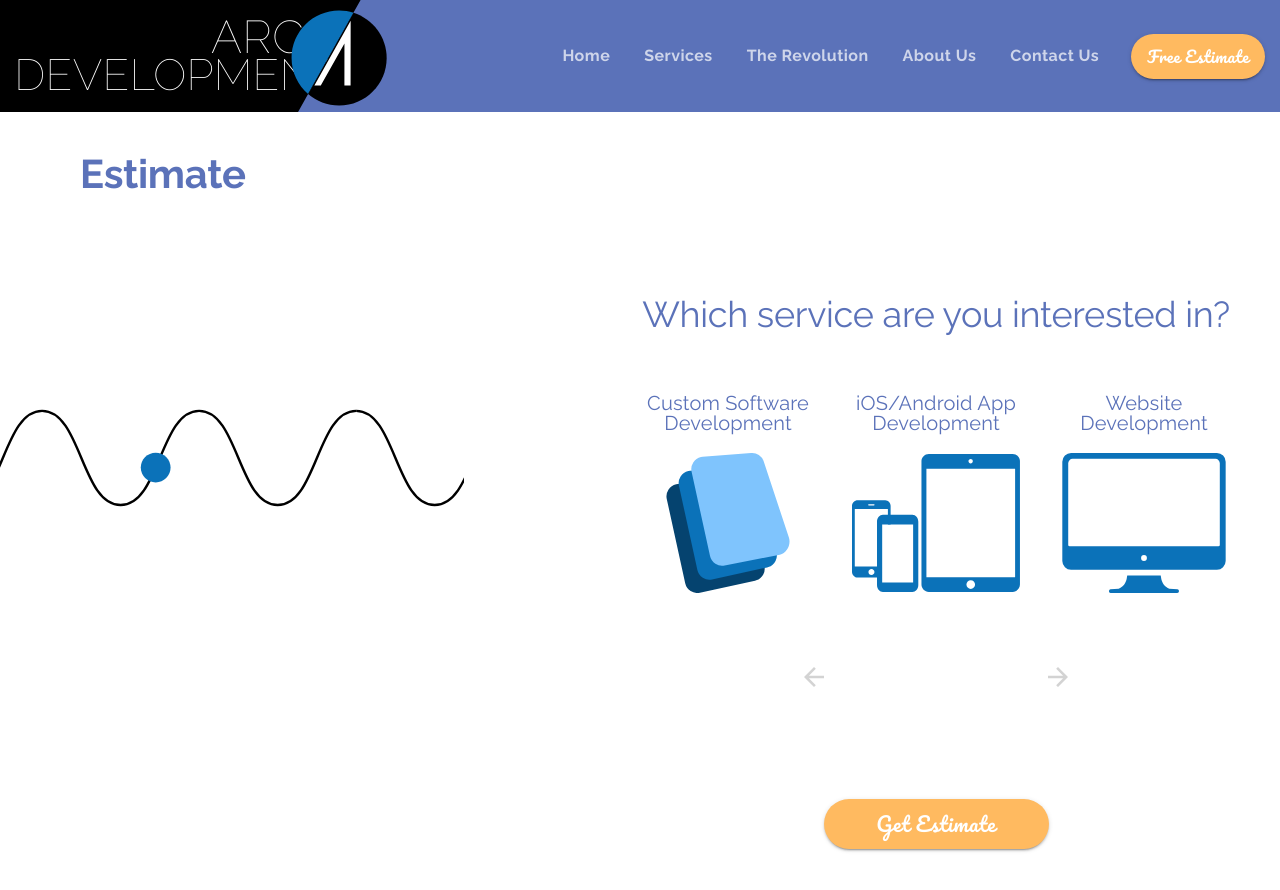
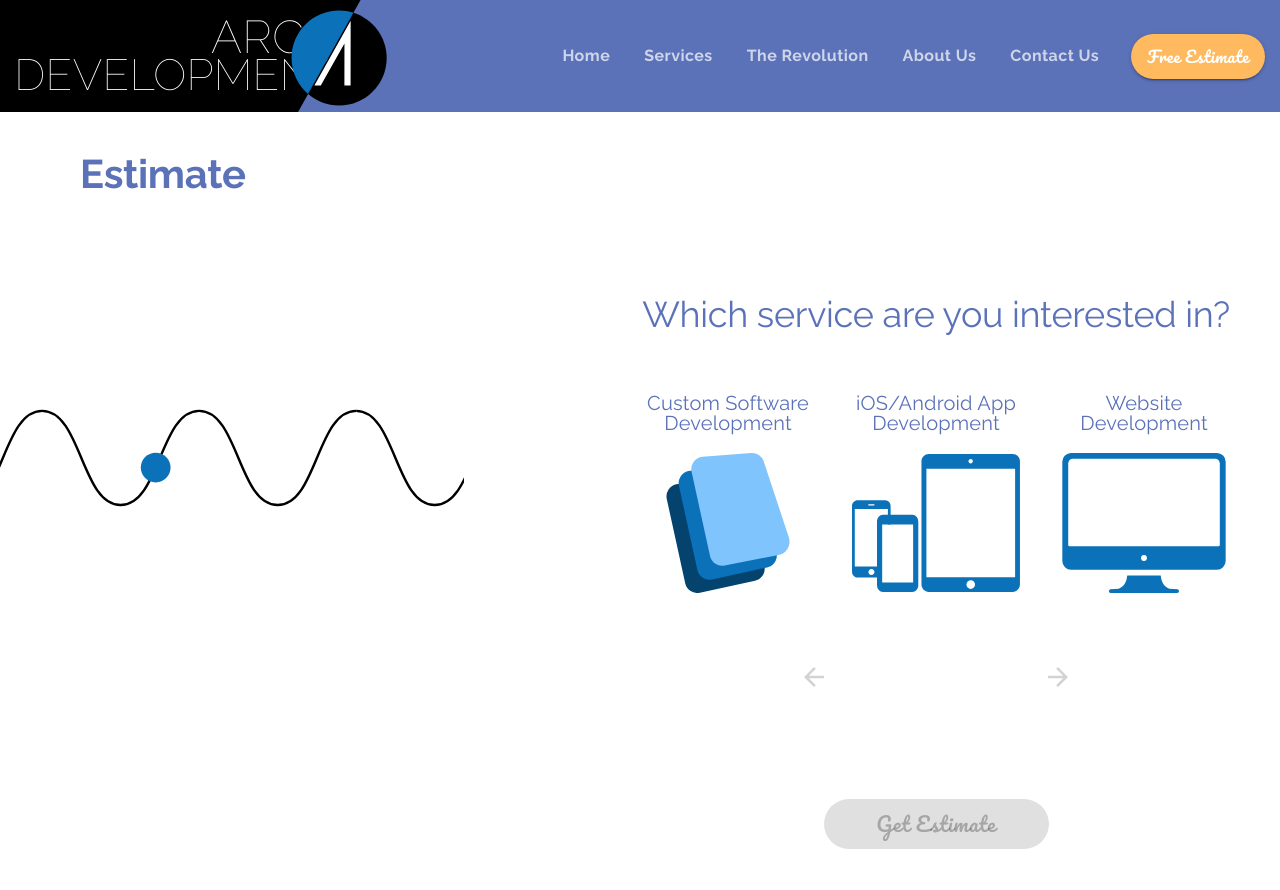
Before and after one commit to CodyHoban/h3vizual, a React (Create React App) app: page /estimate in a window 1280 px wide. Shown: the top 890 px of the page. Built offline with nearby package versions, Linux system fonts and the light colour scheme.

Commit message:
finishing submit estimate button

```diff
--- a/src/animations/documentsAnimation/data.js
+++ b/src/animations/documentsAnimation/data.js
@@ -1,7 +1,7 @@
 import img0 from "./img_0.png";
 import img1 from "./img_1.png";
 
-export default {
+const DocumentsAnimation = {
   v: "5.5.9",
   fr: 29.9700012207031,
   ip: 0,
@@ -11,8 +11,8 @@ export default {
   nm: "Digitail Documents and Data Animation",
   ddd: 0,
   assets: [
-    { id: "image_0", w: 372, h: 492, u: "", p: img0, e: 0 },
-    { id: "image_1", w: 604, h: 317, u: "", p: img1, e: 0 },
+    {id: "image_0", w: 372, h: 492, u: "", p: img0, e: 0},
+    {id: "image_1", w: 604, h: 317, u: "", p: img1, e: 0},
     {
       id: "comp_0",
       layers: [
@@ -24,41 +24,41 @@ export default {
           refId: "image_0",
           sr: 1,
           ks: {
-            o: { a: 0, k: 100, ix: 11 },
-            r: { a: 0, k: 0, ix: 10 },
-            p: { a: 0, k: [971, 326.5, 0], ix: 2 },
-            a: { a: 0, k: [185.75, 245.75, 0], ix: 1 },
+            o: {a: 0, k: 100, ix: 11},
+            r: {a: 0, k: 0, ix: 10},
+            p: {a: 0, k: [971, 326.5, 0], ix: 2},
+            a: {a: 0, k: [185.75, 245.75, 0], ix: 1},
             s: {
               a: 1,
               k: [
                 {
-                  i: { x: [0, 0, 0.667], y: [1, 1, 1] },
-                  o: { x: [0.333, 0.333, 0.333], y: [0, 0, 0] },
+                  i: {x: [0, 0, 0.667], y: [1, 1, 1]},
+                  o: {x: [0.333, 0.333, 0.333], y: [0, 0, 0]},
                   t: 30,
-                  s: [0, 0, 100]
+                  s: [0, 0, 100],
                 },
                 {
-                  i: { x: [0.667, 0.667, 0.667], y: [1, 1, 1] },
-                  o: { x: [0.333, 0.333, 0.333], y: [0, 0, 0] },
+                  i: {x: [0.667, 0.667, 0.667], y: [1, 1, 1]},
+                  o: {x: [0.333, 0.333, 0.333], y: [0, 0, 0]},
                   t: 90,
-                  s: [100, 100, 100]
+                  s: [100, 100, 100],
                 },
                 {
-                  i: { x: [0, 0, 0.667], y: [1, 1, 1] },
-                  o: { x: [0.736, 0.736, 0.333], y: [0, 0, 0] },
+                  i: {x: [0, 0, 0.667], y: [1, 1, 1]},
+                  o: {x: [0.736, 0.736, 0.333], y: [0, 0, 0]},
                   t: 135,
-                  s: [100, 100, 100]
+                  s: [100, 100, 100],
                 },
-                { t: 180.00000733155, s: [0, 0, 100] }
+                {t: 180.00000733155, s: [0, 0, 100]},
               ],
-              ix: 6
-            }
+              ix: 6,
+            },
           },
           ao: 0,
           ip: 0,
           op: 180.00000733155,
           st: 0,
-          bm: 0
+          bm: 0,
         },
         {
           ddd: 0,
@@ -68,20 +68,20 @@ export default {
           refId: "image_1",
           sr: 1,
           ks: {
-            o: { a: 0, k: 100, ix: 11 },
-            r: { a: 0, k: 0, ix: 10 },
-            p: { a: 0, k: [960, 540, 0], ix: 2 },
-            a: { a: 0, k: [301.921, 158.427, 0], ix: 1 },
-            s: { a: 0, k: [100, 100, 100], ix: 6 }
+            o: {a: 0, k: 100, ix: 11},
+            r: {a: 0, k: 0, ix: 10},
+            p: {a: 0, k: [960, 540, 0], ix: 2},
+            a: {a: 0, k: [301.921, 158.427, 0], ix: 1},
+            s: {a: 0, k: [100, 100, 100], ix: 6},
           },
           ao: 0,
           ip: 0,
           op: 180.00000733155,
           st: 0,
-          bm: 0
-        }
-      ]
-    }
+          bm: 0,
+        },
+      ],
+    },
   ],
   layers: [
     {
@@ -92,11 +92,11 @@ export default {
       refId: "comp_0",
       sr: 1,
       ks: {
-        o: { a: 0, k: 100, ix: 11 },
-        r: { a: 0, k: 0, ix: 10 },
-        p: { a: 0, k: [296, 482, 0], ix: 2 },
-        a: { a: 0, k: [960, 540, 0], ix: 1 },
-        s: { a: 0, k: [100, 100, 100], ix: 6 }
+        o: {a: 0, k: 100, ix: 11},
+        r: {a: 0, k: 0, ix: 10},
+        p: {a: 0, k: [296, 482, 0], ix: 2},
+        a: {a: 0, k: [960, 540, 0], ix: 1},
+        s: {a: 0, k: [100, 100, 100], ix: 6},
       },
       ao: 0,
       w: 1920,
@@ -104,8 +104,10 @@ export default {
       ip: 0,
       op: 180.00000733155,
       st: 0,
-      bm: 0
-    }
+      bm: 0,
+    },
   ],
-  markers: []
+  markers: [],
 };
+
+export default DocumentsAnimation;
--- a/src/components/Contact.js
+++ b/src/components/Contact.js
@@ -19,11 +19,6 @@ import mobileBackground from "../assets/mobileBackground.jpg";
 import phoneIcon from "../assets/phone.svg";
 import emailIcon from "../assets/email.svg";
 import airplane from "../assets/send.svg";
-import {
-  FlashOnTwoTone,
-  LocalDiningTwoTone,
-  SettingsBackupRestoreTwoTone,
-} from "@material-ui/icons";
 
 const useStyles = makeStyles((theme) => ({
   background: {
@@ -311,6 +306,7 @@ export default function Contact(props) {
                 className={classes.message}
                 multiline
                 fullWidth
+                placeholder="tell us more about your project"
                 rows={10}
                 id="message"
                 onChange={(event) => setMessage(event.target.value)}
--- a/src/components/Estimate.js
+++ b/src/components/Estimate.js
@@ -12,6 +12,8 @@ import DialogContent from "@material-ui/core/DialogContent";
 import TextField from "@material-ui/core/TextField";
 import useMediaQuery from "@material-ui/core/useMediaQuery";
 import Hidden from "@material-ui/core/Hidden";
+import Snackbar from "@material-ui/core/Snackbar";
+import CircularProgress from "@material-ui/core/CircularProgress";
 
 import check from "../assets/check.svg";
 import send from "../assets/send.svg";
@@ -354,6 +356,14 @@ export default function Estimate() {
   const [category, setCategory] = useState("");
   const [users, setUsers] = useState("");
 
+  const [loading, setLoading] = useState(false);
+
+  const [alert, setAlert] = useState({
+    open: false,
+    message: "",
+    backgroundColor: "",
+  });
+
   const defaultOptions = {
     loop: true,
     autoplay: true,
@@ -592,6 +602,8 @@ export default function Estimate() {
   };
 
   const sendEstimate = () => {
+    setLoading(true);
+
     axios
       .get("https://us-central1-my-website-54fb8.cloudfunctions.net/sendMail", {
         params: {
@@ -608,8 +620,49 @@ export default function Estimate() {
           users: users,
         },
       })
-      .then((res) => console.log(res))
-      .catch((err) => console.error(err));
+      .then((res) => {
+        setLoading(false);
+        setAlert({
+          open: true,
+          message: "Estimate placed sucessfully!",
+          backgroundColor: "#4BB543",
+        });
+        setDialogOpen(false);
+      })
+      .catch((err) => {
+        console.error(err);
+        setLoading(false);
+        setAlert({
+          open: true,
+          message: "Something went wrong, please try again",
+          backgroundColor: "#FF3232",
+        });
+      });
+  };
+
+  const estimateDisabled = () => {
+    let disabled = true;
+
+    const emptySelections = questions
+      .map((question) => question.options.filter((option) => option.selected))
+      .filter((question) => question.length === 0);
+
+    if (questions.length === 2) {
+      if (emptySelections.length === 1) {
+        disabled = false;
+      }
+    } else if (questions.length === 1) {
+      disabled = true;
+    } else if (
+      emptySelections.length < 3 &&
+      questions[questions.length - 1].options.filter(
+        (option) => option.selected
+      ).length > 0
+    ) {
+      disabled = false;
+    }
+
+    return disabled;
   };
 
   const softwareSelection = (
@@ -783,12 +836,13 @@ export default function Estimate() {
                 </Typography>
               </Grid>
               <Grid item container>
-                {question.options.map((option) => (
+                {question.options.map((option, index) => (
                   <Grid
                     item
                     container
                     direction="column"
                     md
+                    key={index}
                     component={Button}
                     onClick={() => handleSelect(option.id)}
                     style={{
@@ -865,6 +919,7 @@ export default function Estimate() {
           <Button
             variant="contained"
             className={classes.estimateButton}
+            disabled={estimateDisabled()}
             onClick={() => {
               setDialogOpen(true);
               getTotal();
@@ -947,6 +1002,7 @@ export default function Estimate() {
                   className={classes.message}
                   multiline
                   fullWidth
+                  placeholder="tell us more about your project"
                   rows={10}
                   id="message"
                   onChange={(event) => setMessage(event.target.value)}
@@ -957,6 +1013,7 @@ export default function Estimate() {
                   variant="body1"
                   paragraph
                   align={matchesMD ? "center" : undefined}
+                  style={{lineHeight: 1.25}}
                 >
                   We can create this digital solution for an estimated{" "}
                   <span className={classes.specialText}>
@@ -993,13 +1050,28 @@ export default function Estimate() {
                   variant="contained"
                   className={classes.estimateButton}
                   onClick={sendEstimate}
+                  disabled={
+                    name.length === 0 ||
+                    message.length === 0 ||
+                    phoneHelper.length !== 0 ||
+                    emailHelper.length !== 0 ||
+                    email.length === 0 ||
+                    phone.length === 0
+                  }
                 >
+                  {loading ? (
+                    <CircularProgress />
+                  ) : (
+                    <React.Fragment>
+                      {" "}
                       Place Request
                       <img
                         src={send}
                         alt="paper airpale"
                         style={{marginLeft: "0.5em"}}
                       />
+                    </React.Fragment>
+                  )}
                 </Button>
               </Grid>
               <Hidden mdUp>
@@ -1017,6 +1089,14 @@ export default function Estimate() {
           </Grid>
         </DialogContent>
       </Dialog>
+      <Snackbar
+        open={alert.open}
+        message={alert.message}
+        ContentProps={{style: {backgroundColor: alert.backgroundColor}}}
+        anchorOrigin={{vertical: "top", horizontal: "center"}}
+        onClose={() => setAlert({...alert, open: false})}
+        autoHideDuration={4000}
+      />
     </Grid>
   );
 }
```
Lines whose indentation alone changed are shown as unchanged.
